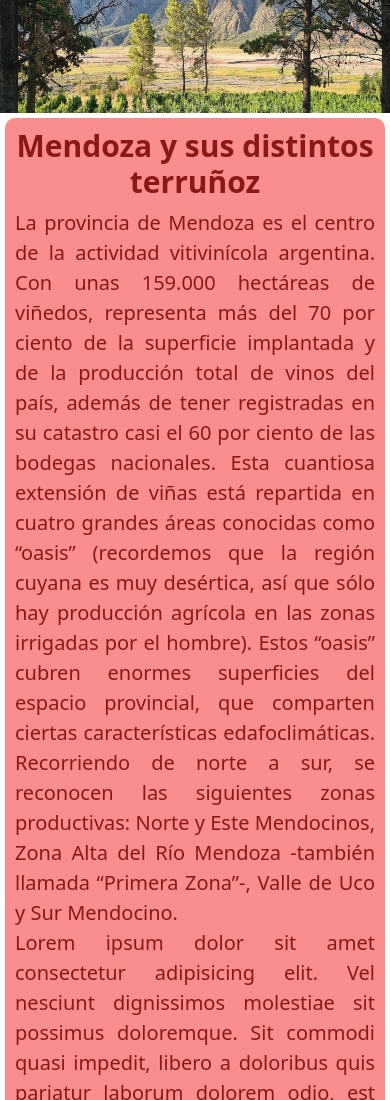
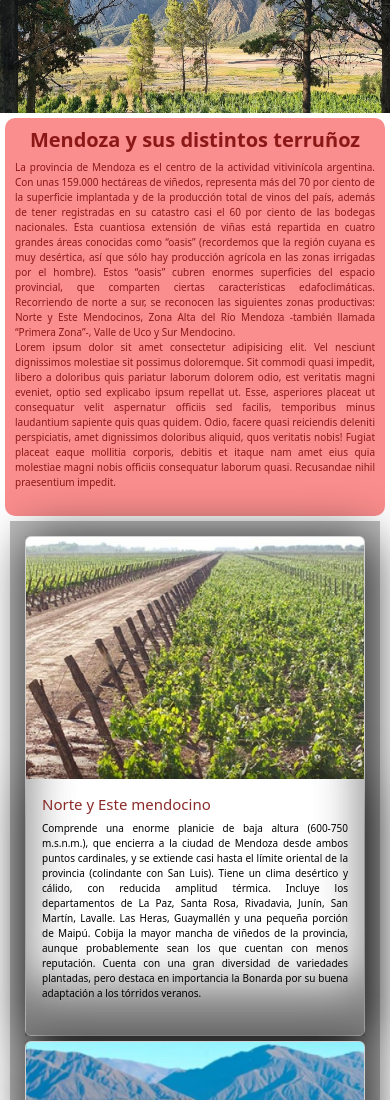
Before and after one commit to GermanOrellano/PreEntrega2-GermanOrellano, a website: page pages/mendoza.html in a window 390 px wide. Shown: the part 140-1240 px from the top of the page. Drawn offline with nearby package versions, Linux system fonts and the light colour scheme.

Commit message:
se agrega responsive en mendoza

```diff
--- a/scss/pages/_home.scss
+++ b/scss/pages/_home.scss
@@ -83,7 +83,7 @@
         align-items: center;
 
         h1 {
-            font-size: 22px;
+            font-size: 21px;
         }
 
         @include nueva-grilla(1fr, 1fr 1fr, "");
--- a/scss/pages/_mendoza.scss
+++ b/scss/pages/_mendoza.scss
@@ -22,6 +22,66 @@
         color: map-get($h1, color);
         font-size: map-get($h1, font-size);
         font-weight: map-get($h1, font-weight);
+    }
+
+    @media(max-width: 1200px) {
+        h1 {
+            font-size: 28px;
+        }
+
+        p {
+            font-size: 17px;
+        }
+    }
+
+    @media(max-width: 1024px) {
+        h1 {
+            font-size: 27px;
+        }
+
+        p {
+            font-size: 15px;
+        }
+    }
+
+    @media(max-width: 768px) {
+        h1 {
+            font-size: 22px;
+        }
+
+        p {
+            font-size: 12px;
+        }
+    }
+
+    @media(max-width: 600px) {
+        h1 {
+            font-size: 21px;
+        }
+
+        p {
+            font-size: 11px;
+        }
+    }
+
+    @media(max-width: 480px) {
+        h1 {
+            font-size: 20px;
+        }
+
+        p {
+            font-size: 10px;
+        }
+    }
+
+    @media(max-width: 320px) {
+        h1 {
+            font-size: 18px;
+        }
+
+        p {
+            font-size: 8px;
+        }
     }
 }
 
@@ -53,6 +113,85 @@
                 font-size: map-get($parraf2, font-size);
                 font-weight: map-get($parraf2, font-weight);
             }
+
+            @media(max-width: 1024px) {
+                h2 {
+                    font-size: 21px;
+                }
+
+                p {
+                    font-size: 14px;
+                }
+            }
+
+            @media(max-width: 768px) {
+                h2 {
+                    font-size: 20px;
+                }
+
+                p {
+                    font-size: 12px;
+                }
+            }
+
+            @media(max-width: 600px) {
+                h2 {
+                    font-size: 17px;
+                }
+
+                p {
+                    font-size: 11px;
+                }
+            }
+
+            @media(max-width: 480px) {
+                h2 {
+                    font-size: 15px;
+                }
+
+                p {
+                    font-size: 10px;
+                }
+            }
+
+            @media(max-width: 320px) {
+                h2 {
+                    font-size: 12px;
+                }
+
+                p {
+                    font-size: 8px;
+                }
+            }
+        }
+    }
+
+    @media(max-width:768px) {
+        @include nueva-grilla (1fr, repeat(4, 1fr), "");
+
+        div {
+            height: 700px;
+        }
+    }
+
+    @media(max-width:600px) {
+        @include nueva-grilla (1fr, repeat(4, 1fr), "");
+        row-gap: 5px;
+
+        div {
+            height: 600px;
+        }
+    }
+
+    @media(max-width:480px) {
+        div {
+            height: 500px;
+        }
+    }
+
+    @media(max-width:320px) {
+        div {
+            height: 400px;
         }
     }
 }
```
Also changed, not shown: css/main.css, scss/base/_typo.scss (line endings or trailing spaces), 1 other file.
